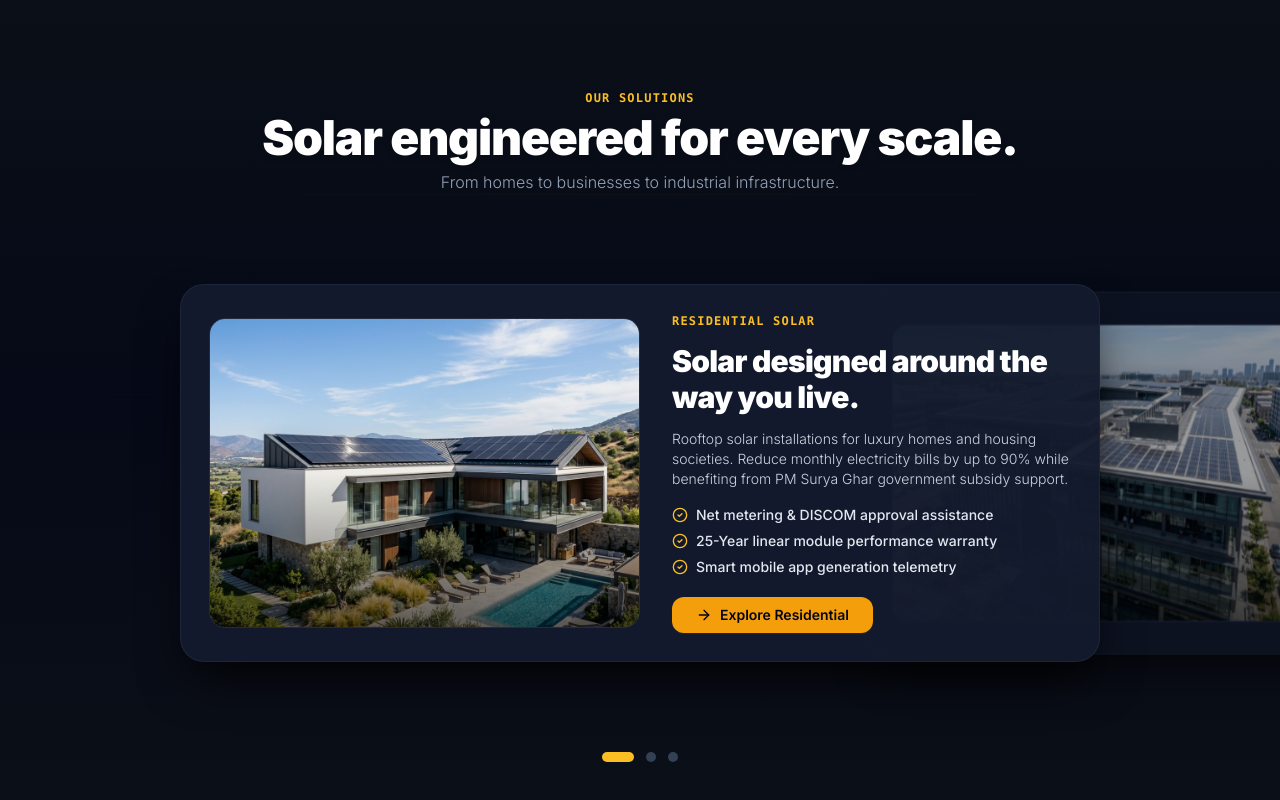
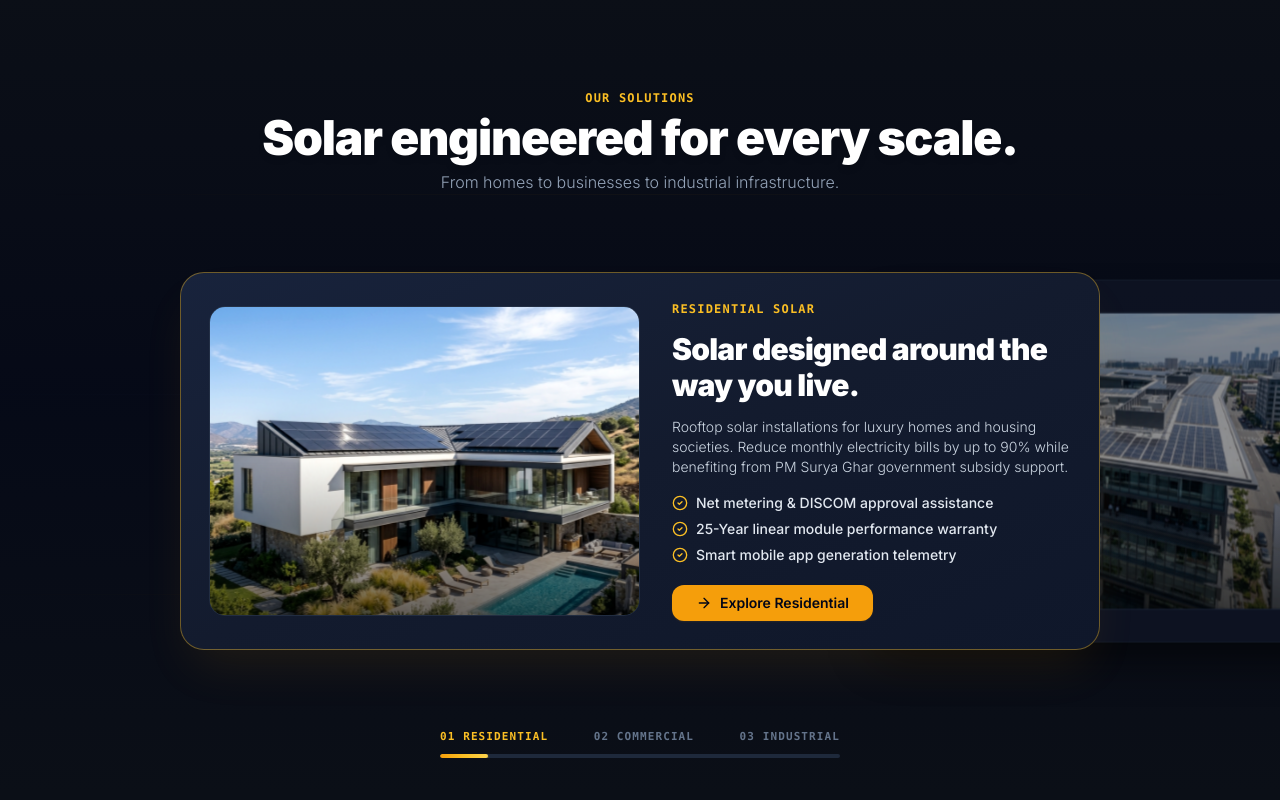
Before and after one commit to ABhi20427/nitish-solar-erp, a Next.js app: page / in a window 1280 px wide. Shown: the part 1400-2200 px from the top of the page. Built offline with nearby package versions, Linux system fonts and the light colour scheme.

Commit message:
feat: enhance Solutions section with card image parallax, active sheen, content micro-parallax, and numerical progress bar

```diff
--- a/src/app/(public)/page.tsx
+++ b/src/app/(public)/page.tsx
@@ -413,6 +413,7 @@ export default function HomePage() {
               // Compute continuous relative position for card idx
               // When solutionsProgress = 0, idx 0 is at 0 (center), idx 1 is at 1 (peeking right), idx 2 is at 2 (far right)
               const relPos = idx - solutionsProgress * 2;
+              const isCentral = Math.abs(relPos) < 0.35;
 
               let opacity = 1;
               let scale = 1;
@@ -457,21 +458,37 @@ export default function HomePage() {
                     />
                   )}
 
-                  <div className="bg-[#131B2E]/95 backdrop-blur-xl border border-slate-800/90 rounded-3xl p-6 lg:p-7 shadow-2xl shadow-black/90 flex flex-col md:flex-row items-center gap-6 lg:gap-8 group relative z-20">
-                    {/* LEFT SIDE — PHOTO */}
+                  <div
+                    className={`border transition-all duration-500 rounded-3xl p-6 lg:p-7 shadow-2xl flex flex-col md:flex-row items-center gap-6 lg:gap-8 group relative z-20 overflow-hidden ${
+                      isCentral
+                        ? 'bg-gradient-to-br from-[#18233C] via-[#131B2E] to-[#0F172A] border-amber-400/40 shadow-amber-500/10'
+                        : 'bg-[#131B2E]/95 border-slate-800/90 shadow-black/90'
+                    }`}
+                  >
+                    {/* LEFT SIDE — PHOTO WITH IMAGE PARALLAX */}
                     <div className="w-full md:w-5/12 lg:w-1/2 aspect-[4/3] md:h-[270px] lg:h-[310px] relative rounded-2xl overflow-hidden shrink-0 border border-slate-700/50 shadow-inner">
                       <Image
                         src={story.image}
                         alt={story.heading}
                         fill
                         sizes="(max-width: 1024px) 50vw, 45vw"
-                        className="object-cover group-hover:scale-105 transition-transform duration-700 filter brightness-95 saturate-105"
+                        style={{
+                          transform: `scale(${isCentral ? 1.04 : 1.0}) translateX(${-relPos * 3.5}%)`,
+                          filter: `brightness(${isCentral ? 1.02 : 0.88})`,
+                          willChange: 'transform, filter',
+                        }}
+                        className="object-cover transition-transform duration-500 ease-out"
                       />
                       <div className="absolute inset-0 bg-gradient-to-t from-black/60 via-transparent to-transparent" />
                     </div>
 
-                    {/* RIGHT SIDE — CONTENT */}
-                    <div className="w-full md:w-7/12 lg:w-1/2 space-y-3.5 text-left">
+                    {/* RIGHT SIDE — CONTENT WITH MICRO-PARALLAX */}
+                    <div
+                      className="w-full md:w-7/12 lg:w-1/2 space-y-3.5 text-left transition-transform duration-300 ease-out"
+                      style={{
+                        transform: `translateX(${relPos * -4}px)`,
+                      }}
+                    >
                       <span className="text-xs font-mono font-bold uppercase tracking-widest text-amber-400 block">
                         {story.type}
                       </span>
@@ -512,25 +529,19 @@ export default function HomePage() {
             })}
           </div>
 
-          {/* Section Card Dots Indicator */}
-          <div className="flex justify-center items-center gap-3 relative z-30 pb-2 shrink-0">
-            {SOLUTIONS_STORIES.map((_, idx) => (
-              <button
-                key={idx}
-                onClick={() => {
-                  if (solutionsRef.current) {
-                    const totalDist = solutionsRef.current.offsetHeight - window.innerHeight;
-                    const targetProgress = idx / 2;
-                    const targetScrollTop = solutionsRef.current.offsetTop + targetProgress * totalDist;
-                    window.scrollTo({ top: targetScrollTop, behavior: 'smooth' });
-                  }
-                }}
-                className={`h-2.5 rounded-full transition-all duration-300 ${
-                  solutionsStep === idx ? 'w-8 bg-amber-400' : 'w-2.5 bg-slate-700 hover:bg-slate-500'
-                }`}
-                title={`Go to Card ${idx + 1}`}
+          {/* Premium Solutions Scene Progress Indicator: 01 ━━━━━ [Line] ━━━━━ 03 */}
+          <div className="flex flex-col items-center gap-2 relative z-30 pb-3 shrink-0 max-w-md mx-auto w-full px-6">
+            <div className="flex items-center justify-between w-full text-[11px] font-mono font-bold tracking-widest">
+              <span className={`transition-colors duration-300 ${solutionsStep === 0 ? 'text-amber-400' : 'text-slate-500'}`}>01 RESIDENTIAL</span>
+              <span className={`transition-colors duration-300 ${solutionsStep === 1 ? 'text-amber-400' : 'text-slate-500'}`}>02 COMMERCIAL</span>
+              <span className={`transition-colors duration-300 ${solutionsStep === 2 ? 'text-amber-400' : 'text-slate-500'}`}>03 INDUSTRIAL</span>
+            </div>
+            <div className="w-full h-1 bg-slate-800 rounded-full overflow-hidden relative">
+              <div
+                className="h-full bg-gradient-to-r from-amber-500 via-amber-400 to-amber-300 rounded-full transition-all duration-200 ease-out shadow-sm shadow-amber-400/50"
+                style={{ width: `${Math.max(12, Math.min(100, (solutionsProgress + 0.1) * 88))}%` }}
               />
-            ))}
+            </div>
           </div>
         </div>
       </section>
```
